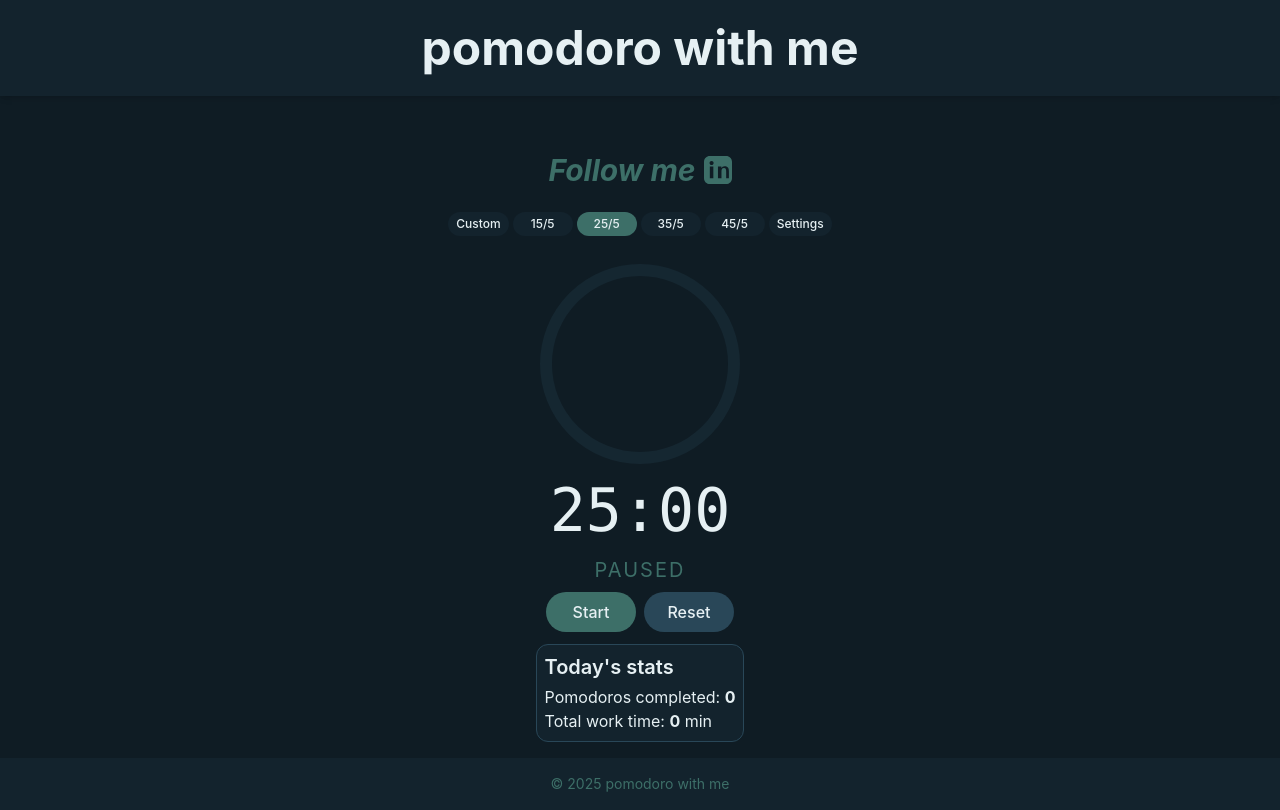
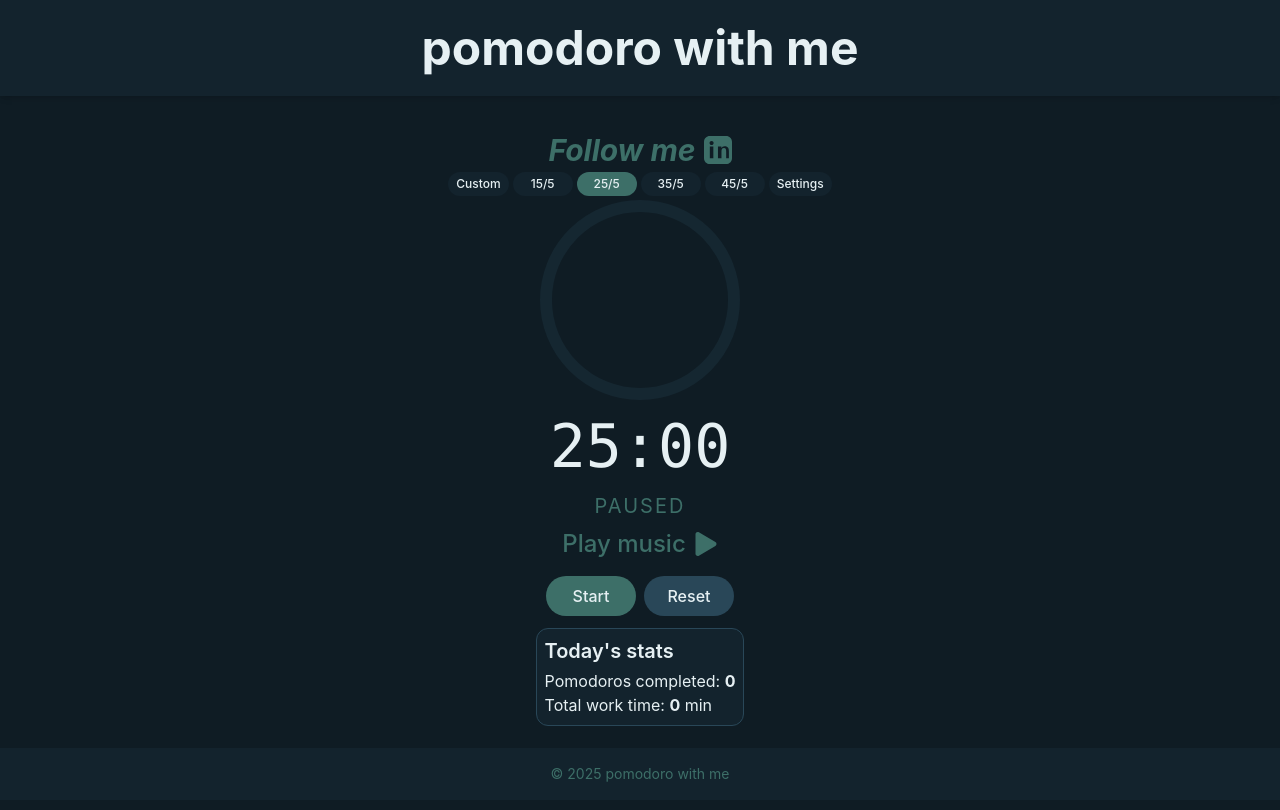
Before and after one commit to MO-D3/pomodoro-timer-app, a React (Vite) app: page / in a window 1280 px wide. Built offline with nearby package versions, Linux system fonts and the light colour scheme.

Commit message:
Timer and music (#3)
* feat: implement timer reset logic and enhance music controls in Home component

* feat: remove music settings and control from Settings component; update Home component to manage music playback directly

* Remove d3mot from codeowners

```diff
--- a/src/components/Settings.tsx
+++ b/src/components/Settings.tsx
@@ -14,8 +14,6 @@ interface SettingsProps {
   requestNotificationPermission: () => void;
   vibrations: boolean;
   setVibrations: (v: boolean) => void;
-  music: boolean;
-  setMusic: (v: boolean) => void;
 }
 
 const Settings: React.FC<SettingsProps> = ({
@@ -32,8 +30,6 @@ const Settings: React.FC<SettingsProps> = ({
   requestNotificationPermission,
   vibrations,
   setVibrations,
-  music,
-  setMusic,
 }) => {
   return (
     <div id="settings-panel" role="tabpanel" className="mt-6 space-y-6">
@@ -62,18 +58,7 @@ const Settings: React.FC<SettingsProps> = ({
           />
         </label>
         {/* Sounds */}
-        {/* Music */}
-        <label className="flex items-center justify-between" htmlFor="music-toggle">
-          <span id="music-label">With music</span>
-          <input
-            id="music-toggle"
-            type="checkbox"
-            checked={music}
-            onChange={(e) => setMusic(e.target.checked)}
-            className="h-5 w-5"
-            aria-labelledby="music-label"
-          />
-        </label>
+        {/* Music option removed */}
         <label className="flex items-center justify-between" htmlFor="sounds-toggle">
           <span id="sounds-label">Sounds</span>
           <input
--- a/src/hooks/useTimer.ts
+++ b/src/hooks/useTimer.ts
@@ -36,6 +36,11 @@ export function useTimer(options: TimerOptions, onComplete?: (phase: Phase) => v
 
   // Reset when work/break minutes change
   useEffect(() => {
+    // Always clear interval on timer reset (preset/custom change)
+    if (intervalRef.current !== null) {
+      clearInterval(intervalRef.current);
+      intervalRef.current = null;
+    }
     setPhase('work');
     setRemainingMs(initialWorkMs);
     setRunning(false);
--- a/src/pages/Home.tsx
+++ b/src/pages/Home.tsx
@@ -40,6 +40,8 @@ const Home: React.FC = () => {
     setSelectedIndex(index);
     reset();
     lofiMusic.pause();
+    setMusicPlaying(false); // Always show play icon after preset change
+    // setMusic(false); // removed, not needed
   };
   // Preferences stored in localStorage
   const [autoStartBreak, setAutoStartBreak] = useLocalStorage('autoStartBreak', false);
@@ -48,7 +50,10 @@ const Home: React.FC = () => {
   const [volume, setVolume] = useLocalStorage('volume', 70);
   const [notificationsEnabled, setNotificationsEnabled] = useLocalStorage('notifications', false);
   const [vibrations, setVibrations] = useLocalStorage('vibrations', false);
-  const [music, setMusic] = useLocalStorage('music', true);
+  // Music is now controlled only by Play/Pause button, not settings
+  // Remove all traces of setMusic/music from settings and state
+  // const [music, setMusic] = useLocalStorage('music', true);
+  const music = true;
   // Stats per day stored in localStorage
   const todayKey = `stats-${new Date().toISOString().slice(0, 10)}`;
   const [stats, setStats] = useLocalStorage(todayKey, { sessions: 0, workMinutes: 0 });
@@ -92,7 +97,11 @@ const Home: React.FC = () => {
       if (completedPhase === 'work') {
         setStats((prev) => {
           const newSessions = prev.sessions + 1;
-          const newWorkMinutes = prev.workMinutes + PRESETS[selectedIndex].work;
+          // Use correct work minutes for custom preset
+          const workMinutesToAdd = selectedIndex === 0
+            ? (isTestMode ? customWork / 60 : customWork)
+            : PRESETS[selectedIndex].work;
+          const newWorkMinutes = prev.workMinutes + workMinutesToAdd;
           if (prev.sessions === newSessions && prev.workMinutes === newWorkMinutes) {
             return prev;
           }
@@ -111,14 +120,14 @@ const Home: React.FC = () => {
   // Music control handlers
   const handleStart = () => {
     if (!isRunning) {
-      reset(); // Always start from preset's initial value
-      if (music) lofiMusic.play();
+      lofiMusic.play();
+      setMusicPlaying(true);
       start();
     }
   };
   const handlePause = () => {
     if (isRunning) {
-      if (music) lofiMusic.pause();
+      lofiMusic.pause();
       pause();
     }
   };
@@ -126,7 +135,7 @@ const Home: React.FC = () => {
   return (
     <Layout>
       {/* LinkedIn link above Presets */}
-      <div className="flex items-center justify-center mt-6 mb-6">
+      <div className="flex items-center justify-center mt-2 mb-2" style={{ marginTop: '0.25rem', marginBottom: '0.25rem' }}>
         <a
           href="https://www.linkedin.com/in/michal-olesiak/"
           target="_blank"
@@ -156,8 +165,8 @@ const Home: React.FC = () => {
         selectedIndex={selectedIndex}
         onSelect={handlePresetChange}
       />
-      {/* Custom inputs for Custom preset */}
-      {selectedIndex === 0 && (
+      {/* Custom inputs for Custom preset - under presets, above timer */}
+      {selectedIndex === 0 && !onSettings && (
         <div className="flex flex-row items-center justify-center mt-4 mb-2 w-full gap-8 custom-inputs-responsive">
           {/* Work/Break Inputs */}
           <div className="flex flex-row items-end gap-4">
@@ -169,7 +178,11 @@ const Home: React.FC = () => {
                 max={isTestMode ? 600 : 120}
                 step={1}
                 value={customWork}
-                onChange={e => setCustomWork(Math.max(1, Math.min(isTestMode ? 600 : 120, Math.floor(Number(e.target.value)))))}
+                onChange={e => {
+                  const val = Math.max(1, Math.min(isTestMode ? 600 : 120, Math.floor(Number(e.target.value))));
+                  setCustomWork(val);
+                  reset();
+                }}
                 className="text-center border rounded px-2 py-1 w-[100px] text-black"
                 inputMode="numeric"
                 pattern="[0-9]*"
@@ -183,36 +196,23 @@ const Home: React.FC = () => {
                 max={isTestMode ? 600 : 120}
                 step={1}
                 value={customBreak}
-                onChange={e => setCustomBreak(Math.max(1, Math.min(isTestMode ? 600 : 120, Math.floor(Number(e.target.value)))))}
+                onChange={e => {
+                  const val = Math.max(1, Math.min(isTestMode ? 600 : 120, Math.floor(Number(e.target.value))));
+                  setCustomBreak(val);
+                  reset();
+                }}
                 className="text-center border rounded px-2 py-1 w-[100px] text-black"
                 inputMode="numeric"
                 pattern="[0-9]*"
               />
             </label>
           </div>
-          {/* Play music */}
-          <div className="flex flex-col items-center ml-8 custom-music-col">
-            <span className="flex items-center gap-2 text-brand-green font-medium mb-2"><FaMusic /> Play music</span>
-            <button
-              aria-label={musicPlaying ? 'Pause music' : 'Play music'}
-              className="text-brand-green hover:text-brand-greenMuted text-2xl focus:outline-none"
-              onClick={async () => {
-                if (musicPlaying) {
-                  lofiMusic.pause();
-                  setMusicPlaying(false);
-                } else {
-                  await lofiMusic.play();
-                  setMusicPlaying(true);
-                }
-              }}
-            >
-              {musicPlaying ? <FaPause /> : <FaPlay />}
-            </button>
-          </div>
         </div>
       )}
+
+      {/* Timer and music controls */}
       {!onSettings && (
-        <div id="timer-panel" role="tabpanel" className="mt-6 flex flex-col items-center">
+        <div id="timer-panel" role="tabpanel" className="flex flex-col items-center">
           <Timer
             minutes={minutes}
             seconds={seconds}
@@ -220,10 +220,36 @@ const Home: React.FC = () => {
             phase={phase}
             status={isRunning ? phase : 'paused'}
           />
+          <button
+            aria-label={musicPlaying ? 'Pause music' : 'Play music'}
+            className="flex items-center gap-2 text-brand-green hover:text-brand-greenMuted font-medium text-2xl focus:outline-none mt-2 mb-2"
+            style={{ border: 'none', background: 'none', padding: 0, cursor: 'pointer' }}
+            onClick={async () => {
+              // Toggle both music state and menu setting
+              if (musicPlaying) {
+                lofiMusic.pause();
+                setMusicPlaying(false);
+              } else {
+                await lofiMusic.play();
+                setMusicPlaying(true);
+              }
+            }}
+          >
+            <span>Play music</span>
+            {musicPlaying ? (
+              <FaPause style={{ verticalAlign: 'middle' }} />
+            ) : (
+              <FaPlay style={{ verticalAlign: 'middle' }} />
+            )}
+          </button>
           <Controls isRunning={isRunning} start={handleStart} pause={handlePause} reset={reset} />
           <StatsToday sessions={stats.sessions} workMinutes={stats.workMinutes} />
         </div>
       )}
+
+      {/* ...music button now handled in timer panel above... */}
+
+      {/* ...timer panel now handled above with custom inputs beside timer... */}
       {onSettings && (
         <Settings
           autoStartBreak={autoStartBreak}
@@ -239,8 +265,6 @@ const Home: React.FC = () => {
           requestNotificationPermission={requestPermission}
           vibrations={vibrations}
           setVibrations={setVibrations}
-          music={music}
-          setMusic={setMusic}
         />
       )}
     </Layout>
```
Also changed, not shown: tests/pages/pomodoro.page.ts (+2 -1 lines), 1 other file (tests, documents, lock files or other folders).
